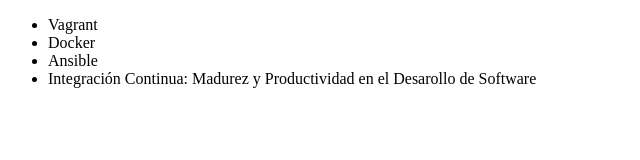
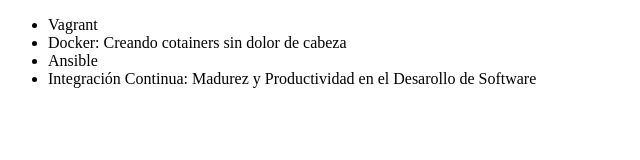
Before and after one commit to FrankJav/Curso-Alura-Git, a plain HTML site: page index.html in a window 1280 px wide. Shown: the whole page, without its empty margins (0-640 px from the left). Drawn offline with Linux system fonts and the light colour scheme.

Commit message:
Corrigiendo el nombre del curso de Docker

```diff
--- a/index.html
+++ b/index.html
@@ -7,7 +7,7 @@
 <body>
      <ul>
          <li> Vagrant </li>
-         <li> Docker </li>
+         <li> Docker: Creando cotainers sin dolor de cabeza</li>
          <li> Ansible </li>
          <li> Integración Continua: Madurez y Productividad en el Desarollo de Software</li>
      </ul>
```
